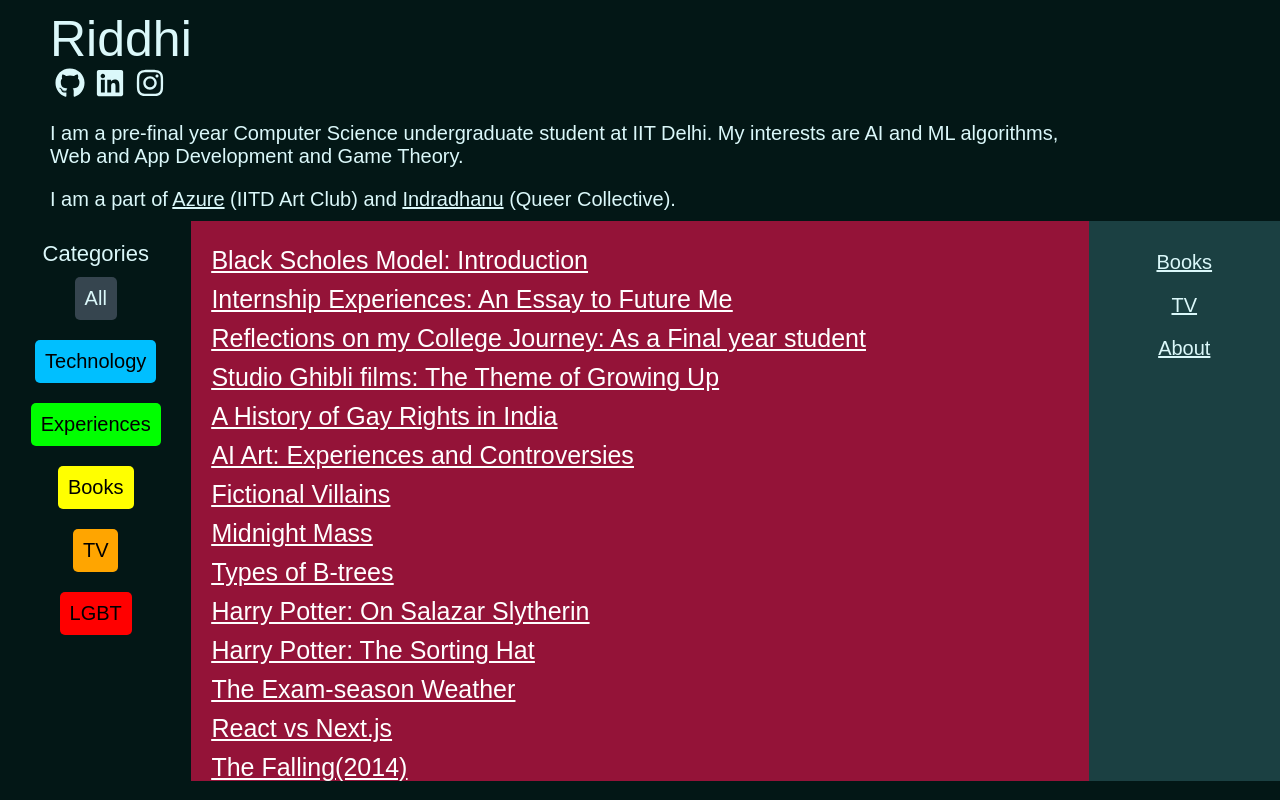
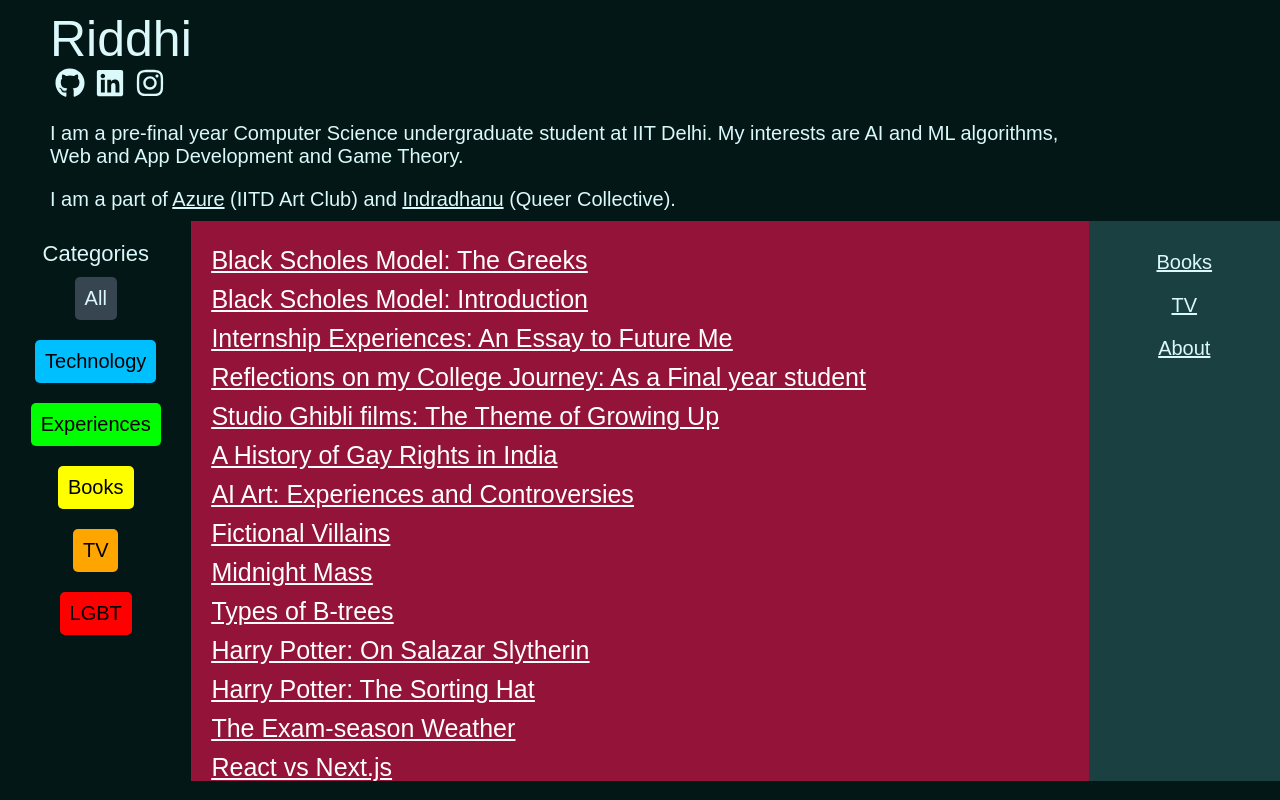
Before and after one commit to CodingLife1024/prism-pages, a React (Create React App) app: page / in a window 1280 px wide. Built offline with nearby package versions, Linux system fonts and the light colour scheme.

Commit message:
Update postData.js

```diff
--- a/src/data/postData.js
+++ b/src/data/postData.js
@@ -1,4 +1,12 @@
 export const postData = [
+
+    {
+        id: 16,
+        title: "Black Scholes Model: The Greeks",
+        link: "black-scholes-the-greeks",
+        file: "black-scholes-the-greeks.md",
+        tags: ["tech"],
+    },
 
     {
         id: 15,
```
